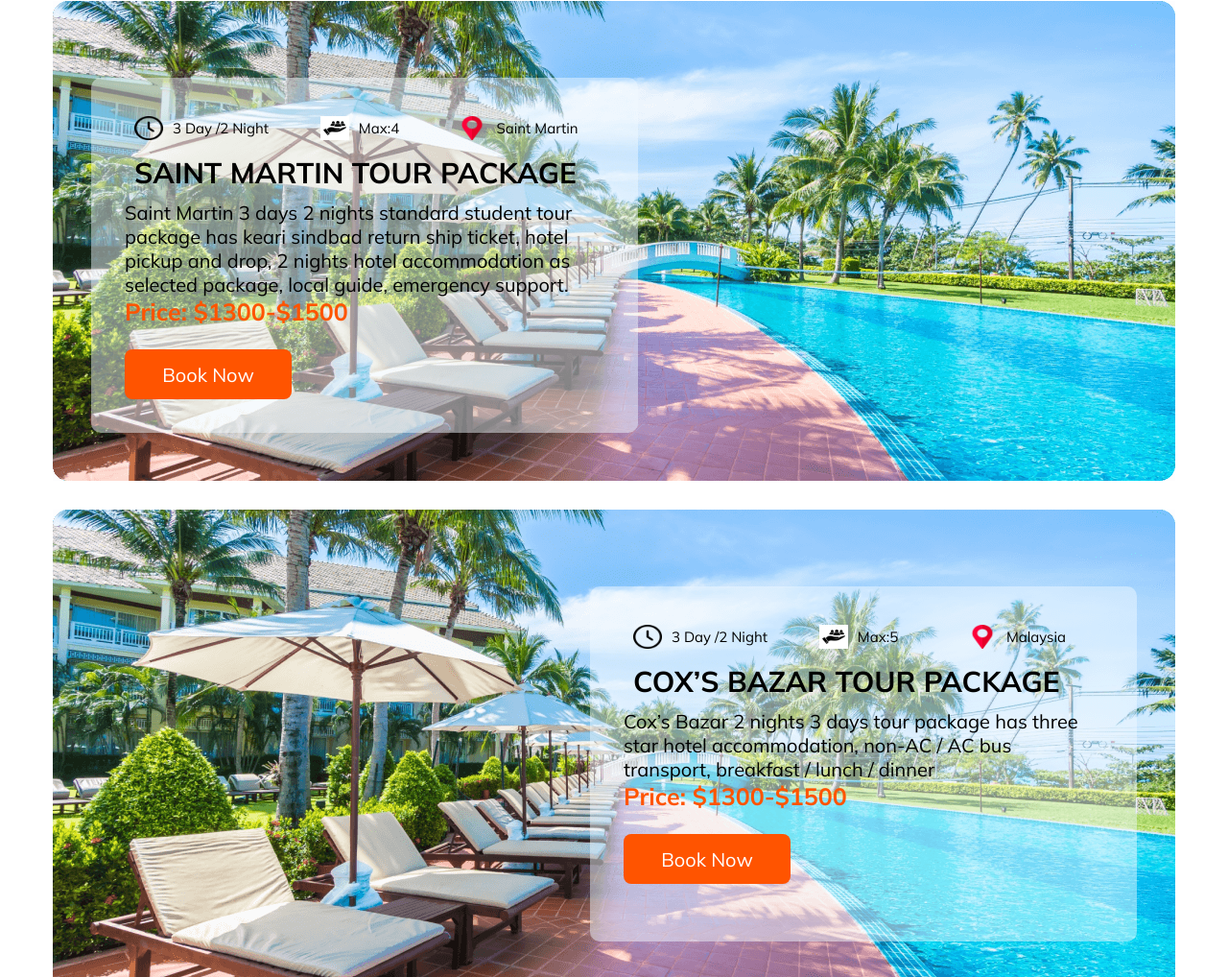
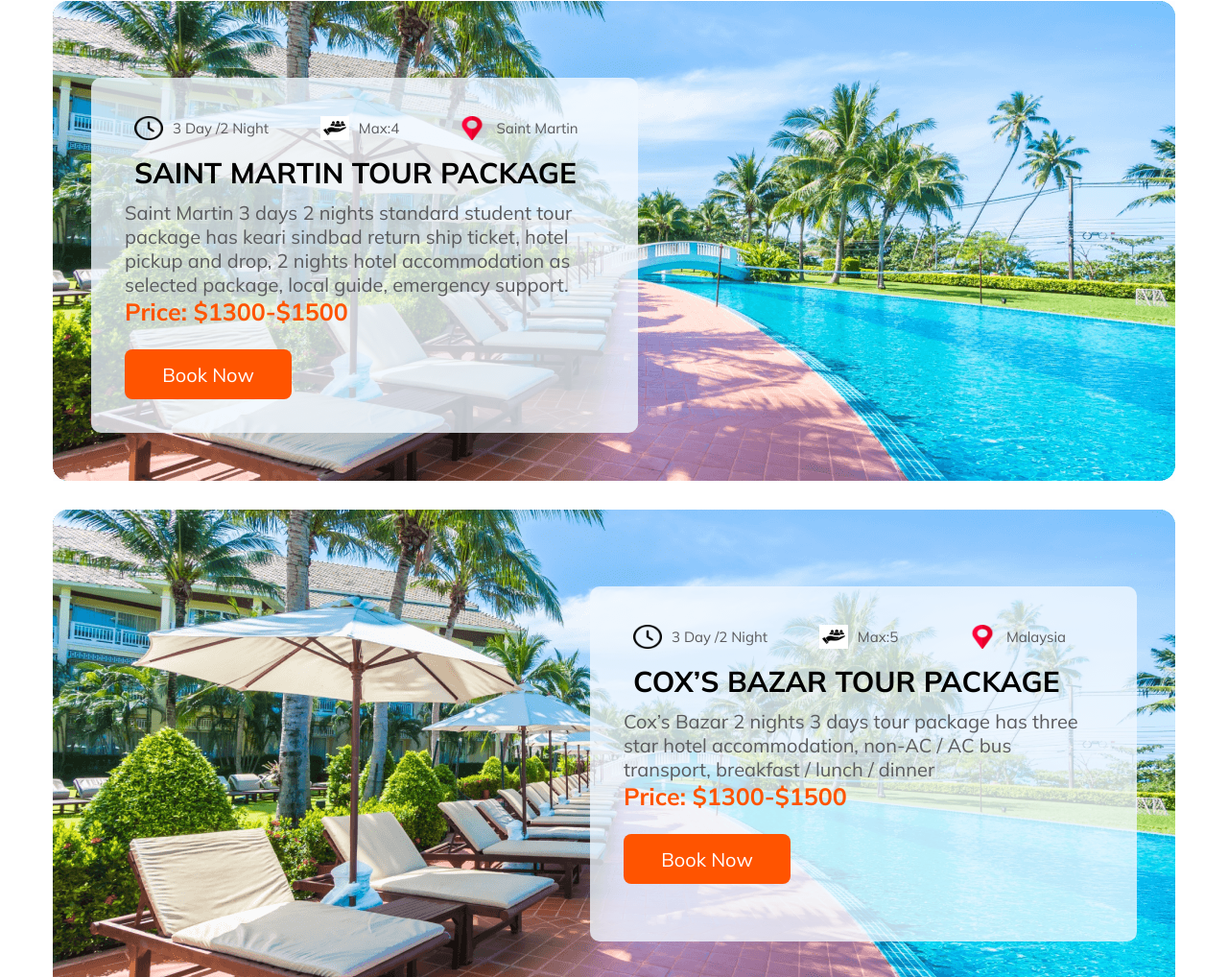
Before and after one commit to promit21/assignment2, a plain HTML site: page index.html in a window 1280 px wide. Shown: the part 4035-5053 px from the top of the page at 96% size. Drawn offline with Linux system fonts and the light colour scheme.

Commit message:
final page

```diff
--- a/style.css
+++ b/style.css
@@ -3,6 +3,9 @@
     margin: 0;
     padding: 0;
     font-family: 'Mulish', sans-serif;
+}
+p{
+    color: #5A5A5D;
 }
 
 .primary-btn {
@@ -313,7 +316,7 @@ main {
 .discount-card-3 {
     width: 500px;
     height: 300px;
-    background-color: rgba(240, 248, 255, 0.473);
+    background-color: rgba(240, 248, 255, 0.788);
     padding: 35px;
     border-radius: 10px;
     float: right;
@@ -324,7 +327,7 @@ main {
 .discount-card-2 {
     width: 500px;
     height: 300px;
-    background-color: rgba(240, 248, 255, 0.473);
+    background-color: rgba(240, 248, 255, 0.788);
     padding: 35px;
     border-radius: 10px;
     float: left;
@@ -802,8 +805,9 @@ main {
     }
 
     .banner-text p {
-        width: 400px;
+        width: 300px;
         margin: 10px auto;
+
         font-size: 16px;
 
     }
```
